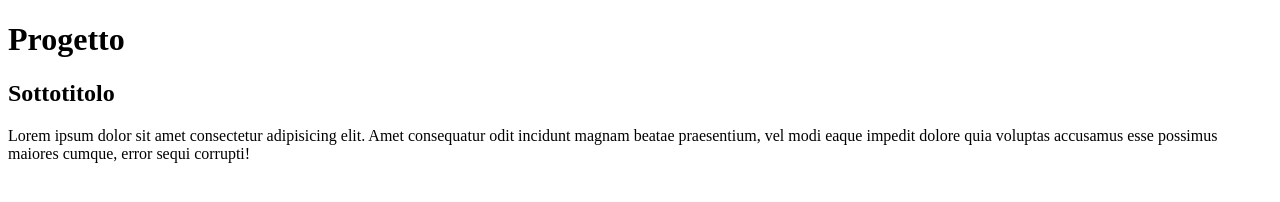
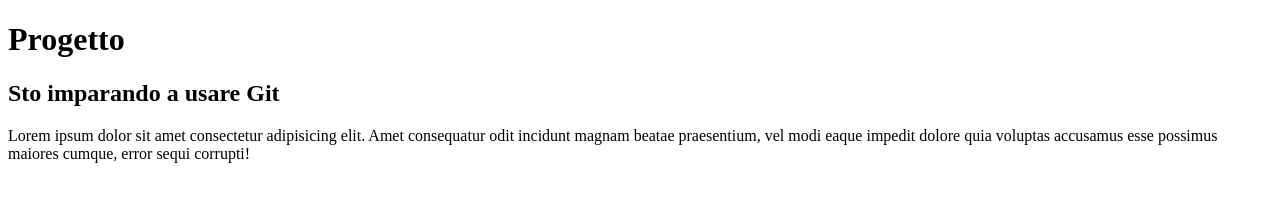
Before and after one commit to Catergi/selfwork-git, a plain HTML site: page index.html in a window 1280 px wide. Drawn offline with Linux system fonts and the light colour scheme.

Commit message:
cambiato sottotitolo

```diff
--- a/index.html
+++ b/index.html
@@ -8,7 +8,7 @@
 <body>
     <header>
         <h1>Progetto</h1>
-        <h2>Sottotitolo</h2>
+        <h2>Sto imparando a usare Git</h2>
         <p>Lorem ipsum dolor sit amet consectetur adipisicing elit. Amet consequatur odit incidunt magnam beatae praesentium, vel modi eaque impedit dolore quia voluptas accusamus esse possimus maiores cumque, error sequi corrupti!</p>
     </header>
 </body>
```
